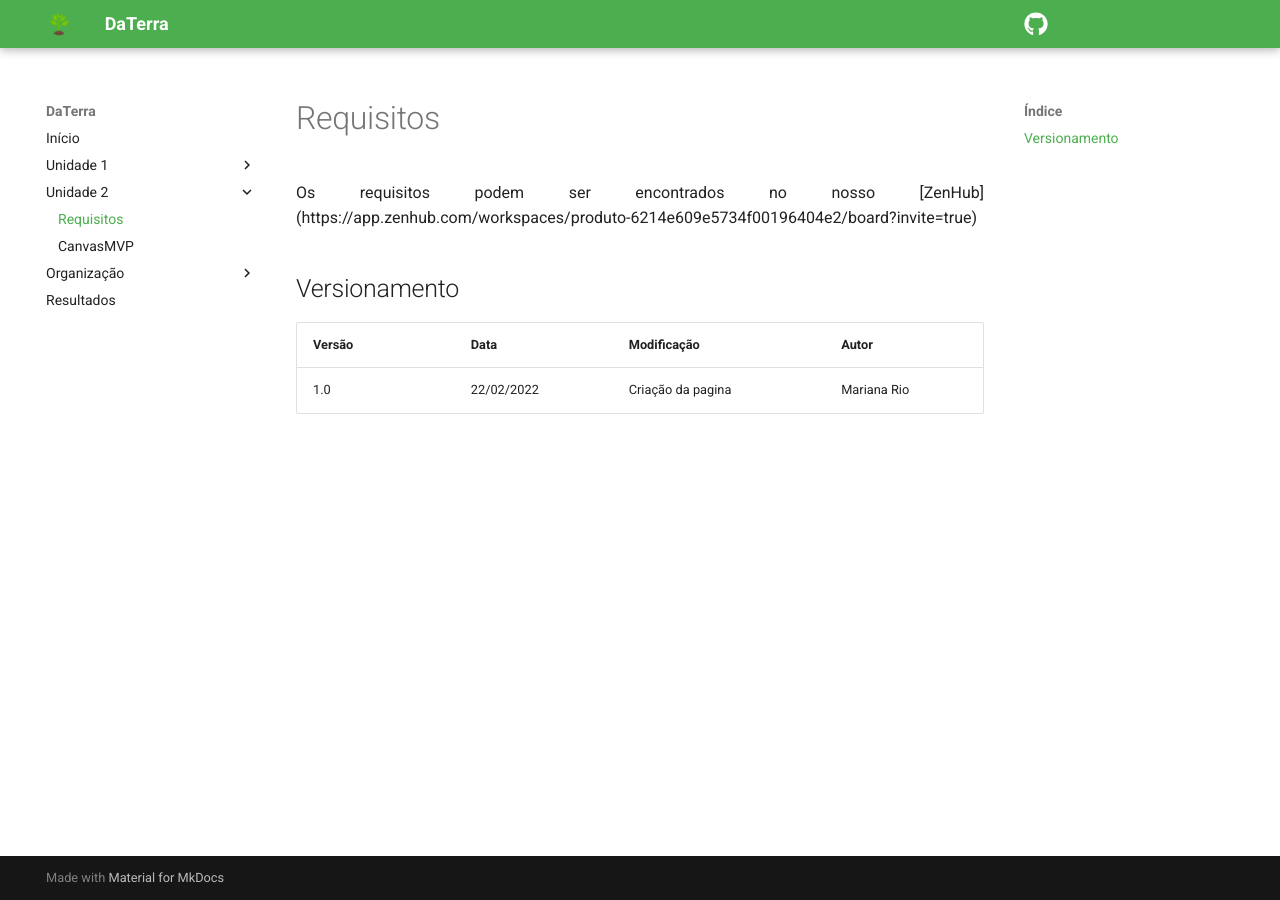
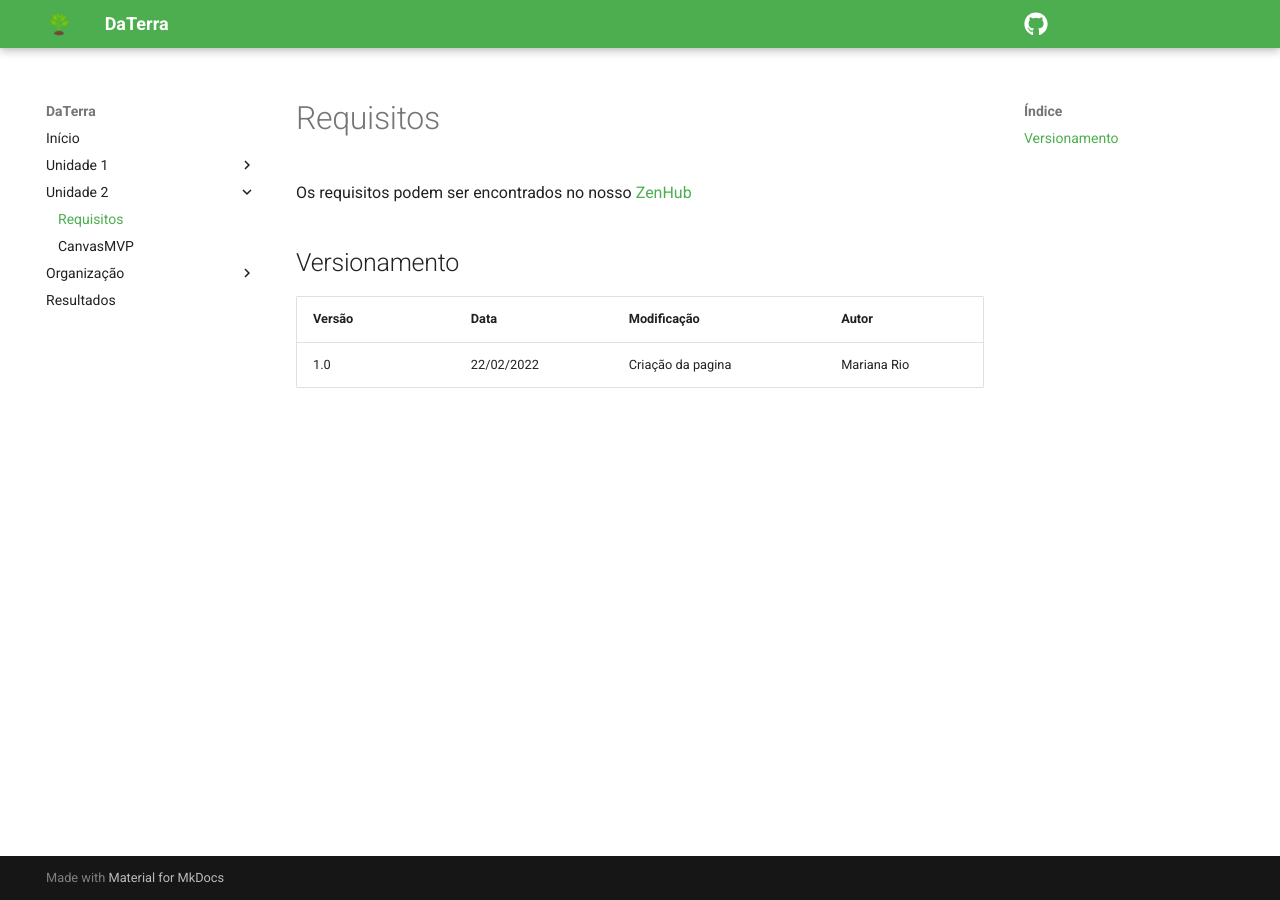
Before and after one commit to FGAUnB-REQ-GM/2021.2-DaTerra, an MkDocs documentation site: the page built from docs/docs/RequisitosF.md, in a window 1280 px wide. Built offline with MkDocs 1.6.1 and Material for MkDocs 9.7.7, drawn with Linux system fonts in a browser that asks for light colours; comment, search, counter and statistics services are not loaded.

Commit message:
arrumando link
Signed-off-by: MarianaPRio <marianapires00@gmail.com>

```diff
--- a/docs/docs/RequisitosF.md
+++ b/docs/docs/RequisitosF.md
@@ -1,6 +1,4 @@
-<p style="text-align: justify">
 Os requisitos podem ser encontrados no nosso [ZenHub](https://app.zenhub.com/workspaces/produto-6214e609e5734f00196404e2/board?invite=true)
-</p>
 
 ## Versionamento
 
```
